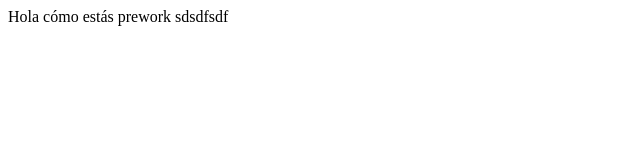
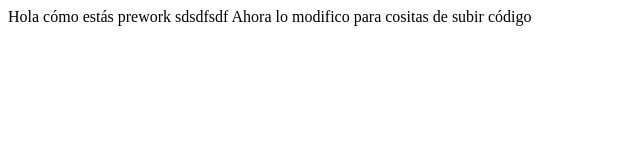
Before and after one commit to jazpech/cursoPrework, a plain HTML site: page index.html in a window 1280 px wide. Shown: the whole page, without its empty margins (0-640 px from the left). Drawn offline with Linux system fonts and the light colour scheme.

Commit message:
Cambios en html principal

```diff
--- a/index.html
+++ b/index.html
@@ -8,5 +8,6 @@
 </head>
 <body>
     Hola cómo estás prework   sdsdfsdf
+    Ahora lo modifico para cositas de subir código
 </body>
 </html>
```
